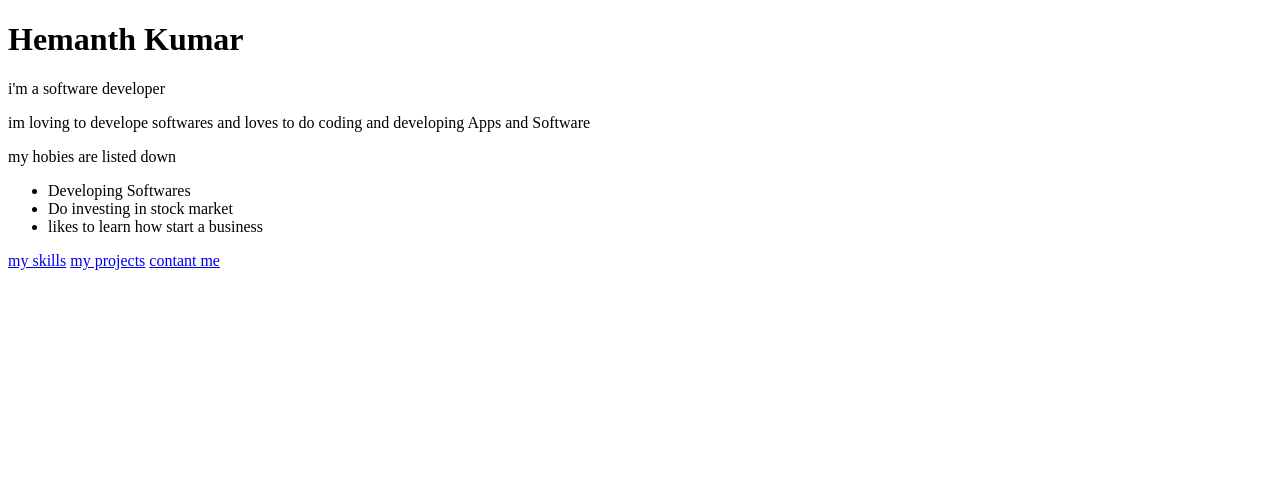
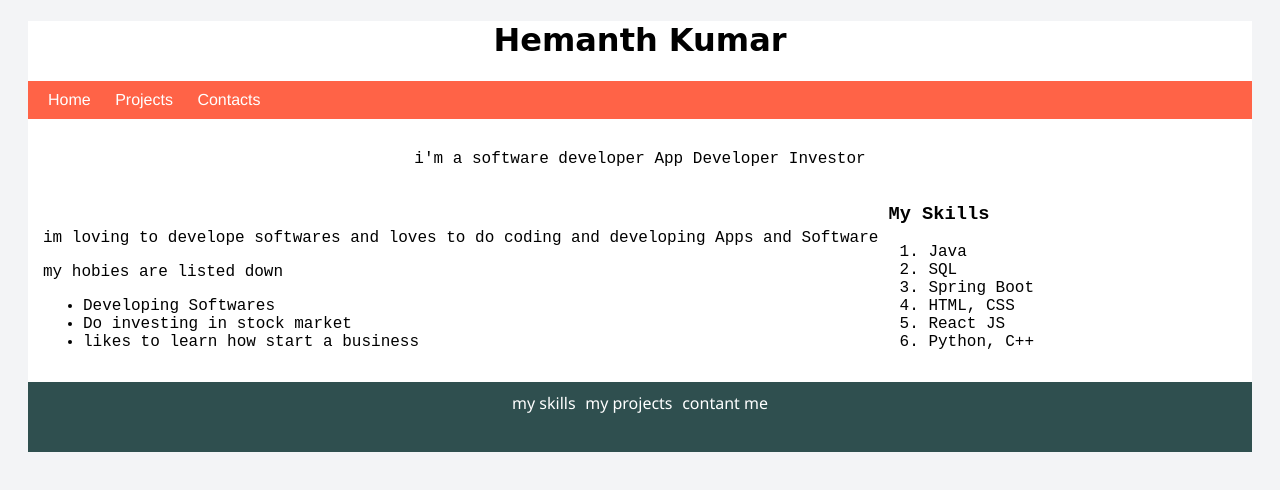
Before and after one commit to hemanthguvvala/aboutme, a plain HTML site: page index.html in a window 1280 px wide. Drawn offline with Linux system fonts and the light colour scheme.

Commit message:
added the styles and updated content

```diff
--- a/index.html
+++ b/index.html
@@ -1,5 +1,6 @@
 <!DOCTYPE html>
 <html lang="en">
+
 <head>
     <meta charset="UTF-8">
     <meta http-equiv="X-UA-Compatible" content="IE=edge">
@@ -7,18 +8,57 @@
     <title>Hemanth Guvvala</title>
     <link rel="stylesheet" type="text/css" href="styles/index.css">
 </head>
+
 <body>
+    <div class="container">
+        <div class="header-container">
             <h1>Hemanth Kumar</h1>
+            <div class="menu-navigation">
+                <a href="">Home</a>
+                <a href="">Projects</a>
+                <a href="">Contacts</a>
+            </div>
+        </div>
+        <div class="body-container">
+            <div id="aboutme">
                 <p>i'm a software developer</p>
+                <p>App Developer</p>
+                <p>Investor</p>
+            </div>
+            <div class="section-container non-side-bar">
+                <div class="articles">
                     <p>im loving to develope softwares and loves to do coding and developing Apps and Software</p>
+                </div>
+                <div class="articles">
                     <p>my hobies are listed down</p>
                     <ul>
                         <li>Developing Softwares</li>
                         <li>Do investing in stock market</li>
                         <li>likes to learn how start a business</li>
                     </ul>
+                </div>
+            </div>
+            <div class="section-container side-bar">
+                <h3>My Skills</h3>
+                <ol>
+                    <li>Java</li>
+                    <li>SQL</li>
+                    <li>Spring Boot</li>
+                    <li>HTML, CSS</li>
+                    <li>React JS</li>
+                    <li>Python, C++</li>
+                </ol>
+            </div>
+        </div>
+        <div class="footer-container">
+
             <a href="pages/skills.html">my skills</a>
             <a href="pages/projects.html">my projects</a>
             <a href="pages/contact.html">contant me</a>
+        </div>
+
+
+    </div>
 </body>
+
 </html>
--- a/styles/index.css
+++ b/styles/index.css
@@ -1 +1,82 @@
 /* Header styles */
+
+body {
+    background-color: rgb(243 244 246);
+}
+
+.container {
+    margin: 20px;
+    background-color: white;
+    display: block;
+    font-family: 'Courier New';
+}
+
+.header-container {
+    text-align: center;
+    font-family: cursive;
+}
+
+.menu-navigation {
+    text-align: justify;
+    background-color: tomato;
+    padding: 10px;
+    font-family: 'Franklin Gothic Medium', 'Arial Narrow', Arial, sans-serif;
+}
+
+.menu-navigation a {
+    padding-top: 10px;
+    color: white;
+    padding: 10px;
+}
+
+.menu-navigation a:hover {
+    background-color: red;
+}
+
+/* Container styles */
+.body-container {
+    padding: 15px;
+}
+
+#aboutme {
+    text-align: center;
+}
+
+#aboutme p {
+    display: inline-block;
+}
+
+.section-container {
+    display: inline-block;
+}
+
+.non-side-bar {
+    width: 70%;
+    margin: auto;
+}
+
+.side-bar {
+    margin: auto;
+    width: 20%;
+}
+
+.articles {
+    display: block;
+}
+
+/* Footer styles */
+.footer-container {
+    background-color: darkslategrey;
+    height: 50px;
+    padding: 10px;
+    text-align: center;
+}
+
+a {
+    text-decoration: none;
+}
+
+.footer-container a {
+    color: white;
+    font-family: 'Segoe UI', Tahoma, Geneva, Verdana, sans-serif;
+}
```
Lines whose indentation alone changed are shown as unchanged.
